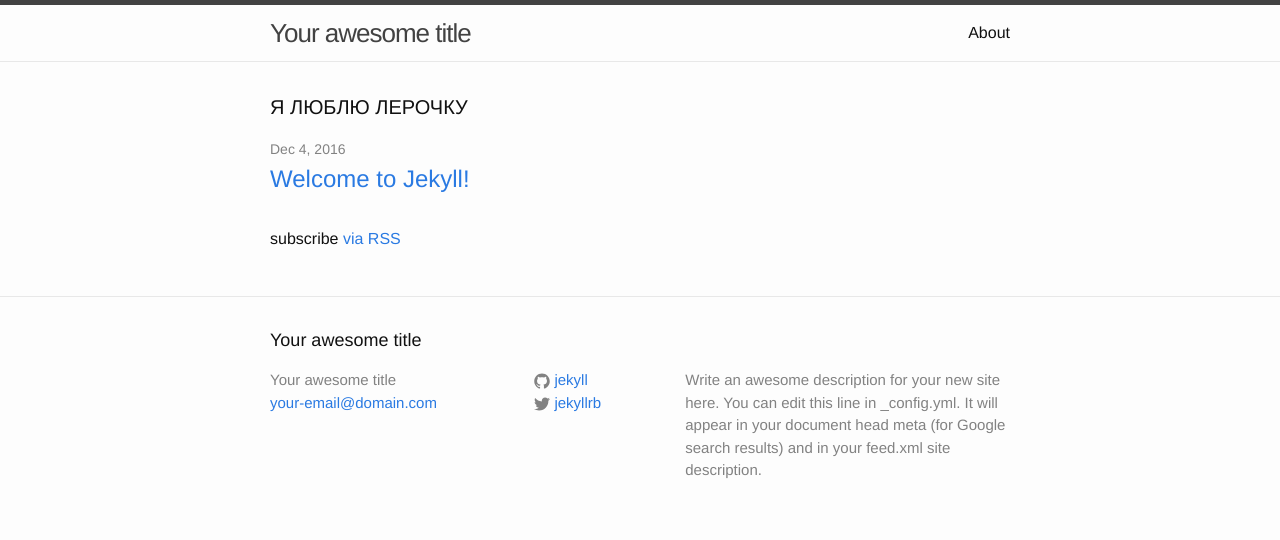
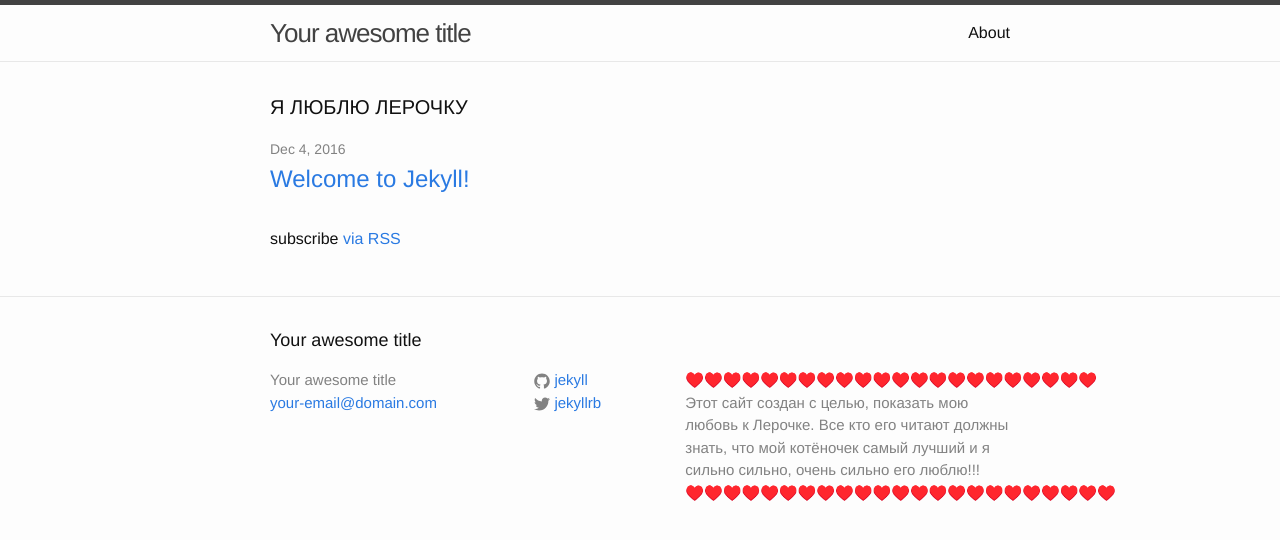
Before and after one commit to human004/human004.github.io, a Jekyll site: the page built from index.html, in a window 1280 px wide. Shown: the top 540 px of the page. Built offline with Jekyll 4.4.1, drawn with Linux system fonts in a browser that asks for light colours.

Commit message:
Update _config.yml

```diff
--- a/_config.yml
+++ b/_config.yml
@@ -9,9 +9,7 @@
 title: Your awesome title
 email: your-email@domain.com
 description: > # this means to ignore newlines until "baseurl:"
-  Write an awesome description for your new site here. You can edit this
-  line in _config.yml. It will appear in your document head meta (for
-  Google search results) and in your feed.xml site description.
+  ♥️♥️♥️♥️♥️♥️♥️♥️♥️♥️♥️♥️♥️♥️♥️♥️♥️♥️♥️♥️♥️♥️ Этот сайт создан с целью, показать мою любовь к Лерочке. Все кто его читают должны знать, что мой котёночек самый лучший и я сильно сильно, очень сильно его люблю!!! ♥️♥️♥️♥️♥️♥️♥️♥️♥️♥️♥️♥️♥️♥️♥️♥️♥️♥️♥️♥️♥️♥️♥️
 baseurl: "" # the subpath of your site, e.g. /blog
 url: "http://yourdomain.com" # the base hostname & protocol for your site
 twitter_username: jekyllrb
```
